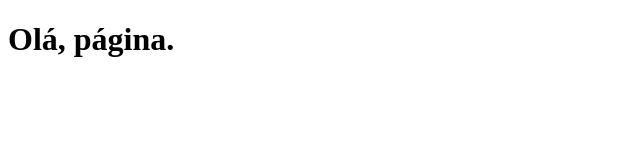
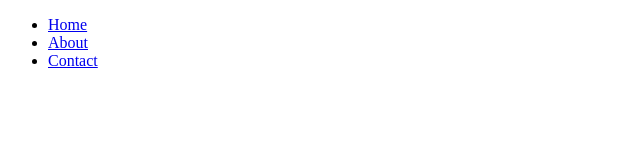
Before and after one commit to RafaelLeone/d2-5-rafael-leone, a plain HTML site: page index.html in a window 1280 px wide. Shown: the whole page, without its empty margins (0-640 px from the left). Drawn offline with Linux system fonts and the light colour scheme.

Commit message:
list test

```diff
--- a/index.html
+++ b/index.html
@@ -7,6 +7,14 @@
     <title>Dois Ponto Cinco</title>
 </head>
 <body>
-    <h1>Olá, página.</h1>
+    <div>
+        <div>
+            <ul>
+                <li><a href="home">Home</a></li>
+                <li><a href="about">About</a></li>
+                <li><a href="contact">Contact</a></li>
+            </ul>
+        </div>
+    </div>
 </body>
 </html>
```
Also changed, not shown: imagens/play-with-pet.png (added), imagens/pngwing.com.png (added), imagens/profile-pic.png (added).
